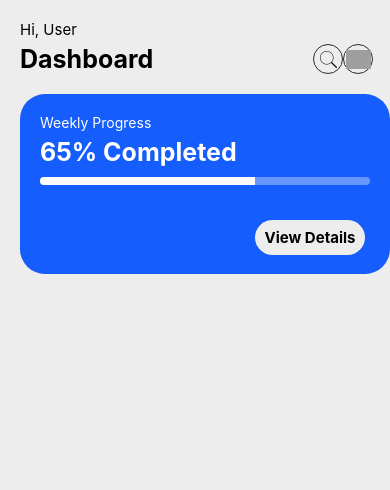
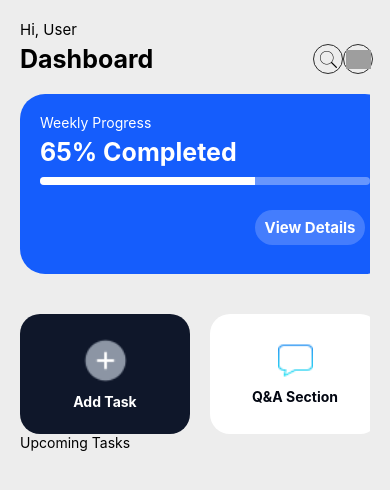
Before and after one commit to SecureAuditX/student-task-manager, a React Native app: screen /Home in a window 390 px wide. Shown: the top 490 px of the page. Built offline with nearby package versions, Linux system fonts and the light colour scheme; grey boxes are pictures that could not be loaded.

Commit message:
I added add task button and Q&A button

```diff
--- a/components/Dashboard/Home.js
+++ b/components/Dashboard/Home.js
@@ -4,7 +4,8 @@ import {
     StyleSheet,
     Pressable,
     Platform,
-    Image
+    Image,
+    ScrollView
 } from 'react-native'
 import { SafeAreaView } from 'react-native-safe-area-context'
 import { StatusBar } from 'expo-status-bar'
@@ -47,9 +48,43 @@ function HomeScreen(){
                 </Pressable>
             </View>
 
+            <ScrollView>
+            {/* Progress Bar Tracker Container */}
             <View>
                 <ProgressBar percent={65}/>
             </View>
+
+            <View style={styles.taskSection}>
+                {/* Add Task Button */}
+            <Pressable style={styles.addTaskButton}>
+                <View>
+                    <Image
+                    source={require("../../assets/add.png")}
+                    style={{width: 45, height: 45, resizeMode: "contain"}}
+                    />
+                </View>
+                <Text style={styles.addTaskText}>Add Task</Text>
+            </Pressable>
+
+                {/* Q&A Section */}
+            <Pressable style={styles.QAButton}>
+                <View>
+                    <Image
+                    source={require("../../assets/Q&A.png")}
+                    style={{width: 35, height: 35, resizeMode: "contain"}}
+                    />
+                </View>
+                <Text style={styles.QAText}>Q&A Section</Text>
+            </Pressable>
+            </View>
+
+            {/* Tasks Section */}
+            <View>
+                <Text>Upcoming Tasks</Text>
+
+            </View>
+            </ScrollView>
+
         </SafeAreaView>
     )
 }
@@ -97,6 +132,43 @@ const styles = StyleSheet.create({
         height: 30,
         justifyContent: "center",
         alignItems: "center"
+    },
+    taskSection: {
+        flexDirection: "row",
+        justifyContent: "flex-start",
+        marginTop: 40,
+        alignItems: "center"
+    },
+    addTaskButton: {
+        backgroundColor: "#0F172A",
+        justifyContent: "center",
+        alignItems: "center",
+        width: 170,
+        height: 120,
+        borderRadius: 20,
+        borderColor: "#030712",
+        marginRight: 20
+    },
+    addTaskText: {
+        fontSize: 14,
+        color: "#FFFFFF",
+        fontWeight: "bold",
+        marginTop: 10
+    },
+    QAButton: {
+        backgroundColor: "#FFFFFF",
+        justifyContent: "center",
+        alignItems: "center",
+        width: 170,
+        height: 120,
+        borderRadius: 20,
+        borderColor: "#EDEDED",
+    },
+    QAText: {
+        fontSize: 14,
+        color: "#030712",
+        fontWeight: "bold",
+        marginTop: 10
     }
 })
 
--- a/components/ui/ProgressBar.js
+++ b/components/ui/ProgressBar.js
@@ -60,7 +60,7 @@ const styles = StyleSheet.create({
         color: "white"
     },
     pressableViewDetailsContainer: {
-        backgroundColor: "#EDEDED",
+        backgroundColor: "rgba(255, 255, 255, 0.2)",
         flexDirection: "row",
         justifyContent: "center",
         alignItems: "center",
@@ -68,13 +68,13 @@ const styles = StyleSheet.create({
         borderRadius: 20,
         width: 110,
         height: 35,
-        marginTop: 35,
+        marginTop: 25,
         marginLeft: 215
     },
     viewDetailsText: {
         fontSize: 15,
         fontWeight: "bold",
-        color: "black"
+        color: "#FFFFFF"
     }
 })
 
```
Also changed, not shown: assets/Q&A.png (added), assets/add.png (added), components/Dashboard/StudySchedule.js (added).
